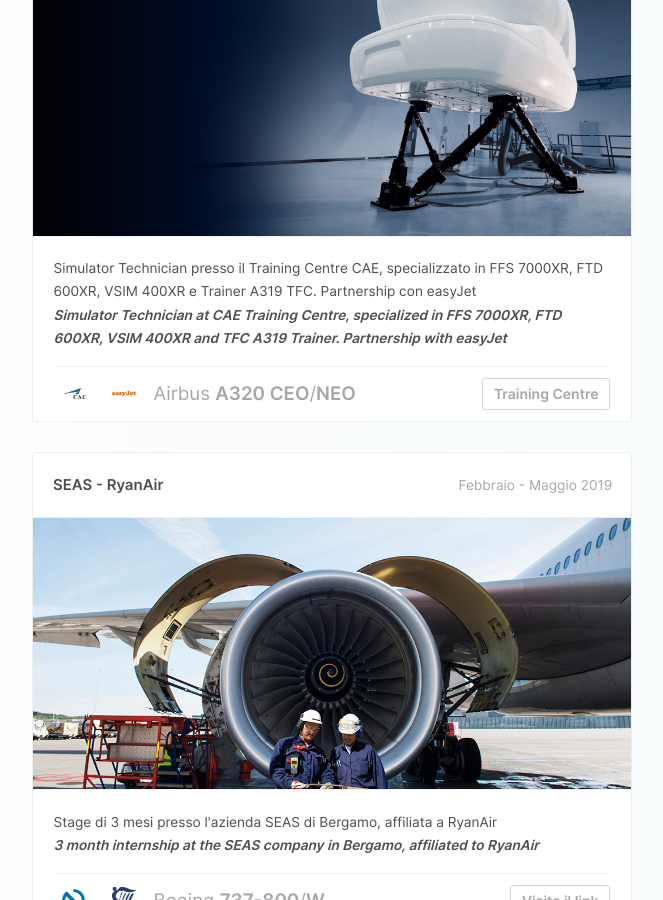
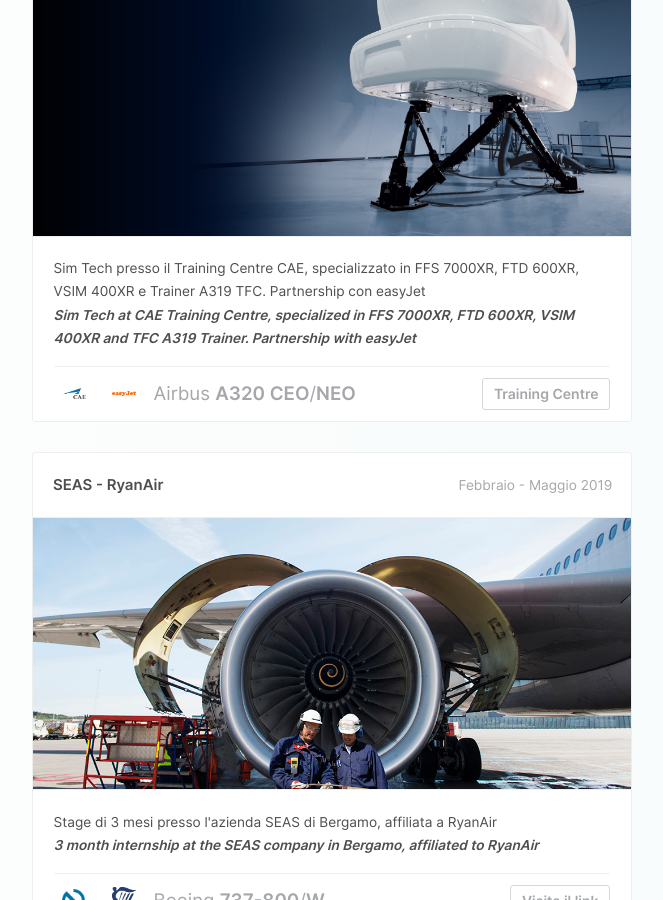
Before and after one commit to ivancristina/ivancristina.github.io, a Jekyll site: the page built from portfolio/index.html, in a window 1280 px wide and 900 px high, scrolled down 1184 px. Shown: the whole window, without its empty margins (308-971 px from the left). Built offline with Jekyll 4.4.1, drawn with Linux system fonts in a browser that asks for light colours; nearby versions of some CDN libraries; emoji names are drawn with the system emoji font; comment, search, counter and statistics services are not loaded; some of the changed text lies outside the part shown.

Commit message:
Updated Portfolio

```diff
--- a/portfolio/index.html
+++ b/portfolio/index.html
@@ -25,8 +25,8 @@
 				</div>
 				<!-- img class="icon" width="175" height="175" src="/portfolio/images/Avatar.jpg" -->
 				<h1 class="gradient">Ivan Cristina</h1>
-				<h4>Simulator Engineer</h4>
-				<h5>Currently working at <a href="#latest" class="gradient">CAE Milan</a> - MXP :it:</h5>
+				<h4>Flight Simulator Technician</h4>
+				<h5>Currently working at <a href="#latest" class="gradient">CAE Milan</a> - CAT :it:</h5>
 			</header>
 			<div class="main">
 				<ul class="cbp_tmtimeline">
@@ -58,8 +58,8 @@
 							<img class="album" src="/portfolio/images/7000XR.jpg">
 							<ul>
 								<li>
-									Simulator Technician presso il Training Centre CAE, specializzato in FFS 7000XR, FTD 600XR, VSIM 400XR e Trainer A319 TFC. Partnership con easyJet<br>
-									<strong><i>Simulator Technician at CAE Training Centre, specialized in FFS 7000XR, FTD 600XR, VSIM 400XR and TFC A319 Trainer. Partnership with easyJet</i></strong>
+									Sim Tech presso il Training Centre CAE, specializzato in FFS 7000XR, FTD 600XR, VSIM 400XR e Trainer A319 TFC. Partnership con easyJet<br>
+									<strong><i>Sim Tech at CAE Training Centre, specialized in FFS 7000XR, FTD 600XR, VSIM 400XR and TFC A319 Trainer. Partnership with easyJet</i></strong>
 								</li>
 								<li class="skill">
 									<!-- span><img class="logo" src="/portfolio/images/SEAS.png"></span -->
```
